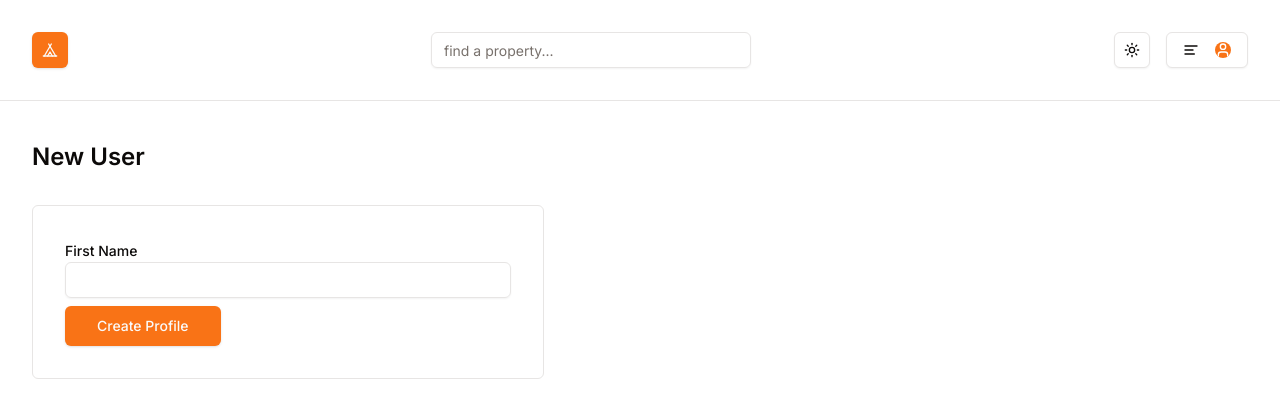
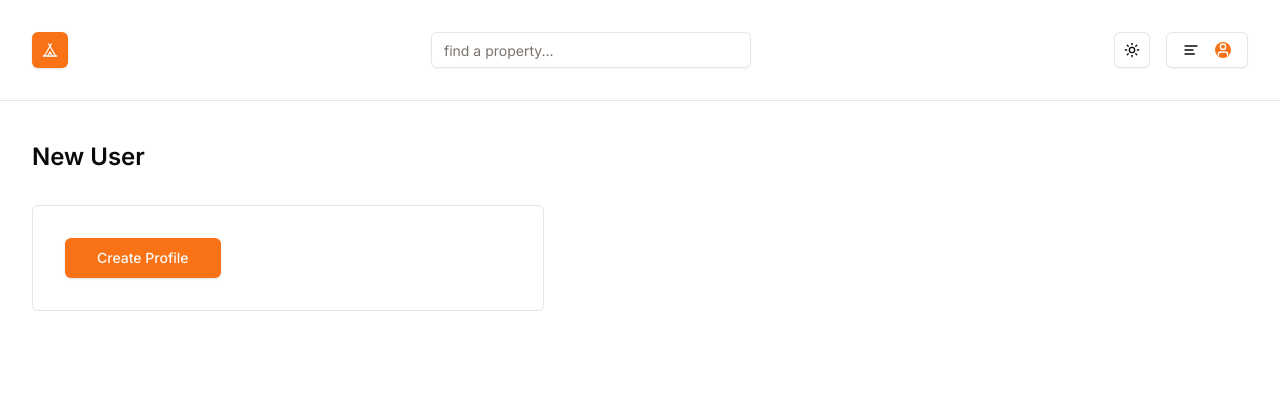
Before and after one commit to kevinkalenga/Nextjs_Appli_Smilga, a Next.js app: page /profile/create in a window 1280 px wide. Shown: the top 418 px of the page. Built offline with nearby package versions, Linux system fonts and the light colour scheme.

Commit message:
FormInput component

```diff
--- a/app/profile/create/page.tsx
+++ b/app/profile/create/page.tsx
@@ -1,7 +1,7 @@
 
-import { Label } from '@/components/ui/label';
-import { Input } from '@/components/ui/input';
+
 import { Button } from '@/components/ui/button';
+
 
 const CreateProfileAction = async (formData: FormData) => {
    'use server'
@@ -17,13 +17,12 @@ function CreateProfilePage() {
         <h1 className='text-2xl font-semibold mb-8 capitalize'>New user</h1>
         <div className='border p-8 rounded-md max-w-lg'>
             <form action={CreateProfileAction}>
-                 <div className='mb-2'>
-                     <Label htmlFor="firstName">First Name</Label>
-                     <Input id='firstName' name='firstName' type='text' />
-                 </div>
+
+
                  <Button type='submit' size='lg'>
                      Create Profile
                  </Button>
+
             </form>
         </div>
     </section>
--- /dev/null
+++ b/components/form/FormInput.tsx
@@ -0,0 +1,28 @@
+import { Label } from '@/components/ui/label';
+import { Input } from '@/components/ui/input';
+
+type FormInputProps = {
+    name: string;
+    type: string;
+    label?: string;
+    defaultValue?: string;
+    placeholder?: string;
+}
+
+function FormInput(props: FormInputProps) {
+
+    const {label, name, type, defaultValue, placeholder} = props
+
+    return (
+    <div className='mb-2'>
+        <Label htmlFor={name} className='capitalize'>{label || name}</Label>
+        <Input id={name} name={name} type={type}
+           defaultValue={defaultValue}
+           placeholder={placeholder}
+           required
+        />
+    </div>
+  )
+}
+
+export default FormInput
```
